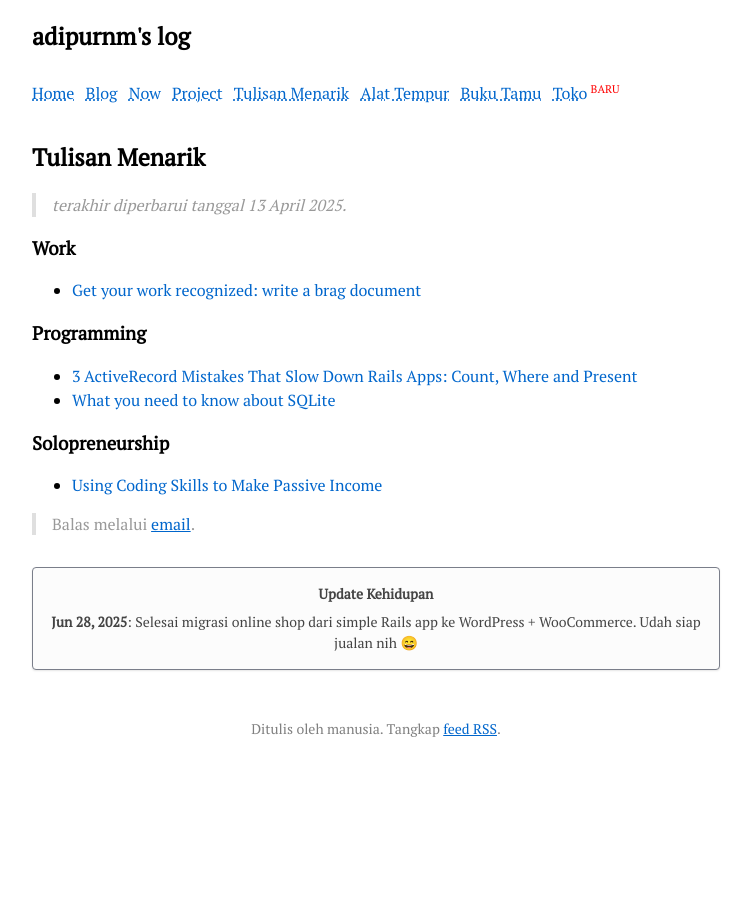
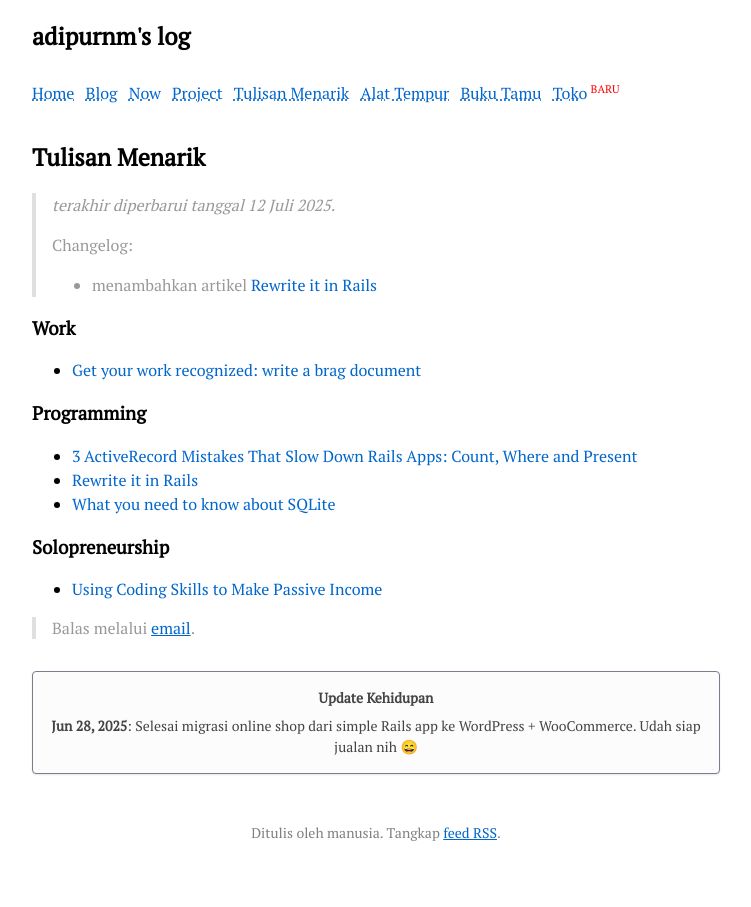
Before and after one commit to adiprnm/weblog, a Jekyll site: the page built from tulisan-menarik.md, in a window 1280 px wide. Shown: the whole page, without its empty margins (264-1015 px from the left). Built offline with Jekyll 4.4.1, drawn with Linux system fonts in a browser that asks for light colours.

Commit message:
new post: pelajaran dari rewrite it in rails

```diff
--- a/tulisan-menarik.md
+++ b/tulisan-menarik.md
@@ -5,7 +5,10 @@ permalink: /tulisan-menarik
 description: Kumpulan tulisan yang menarik untuk dibaca.
 ---
 
-> *terakhir diperbarui tanggal 13 April 2025.*
+> *terakhir diperbarui tanggal 12 Juli 2025.*
+>
+> Changelog:
+> - menambahkan artikel [Rewrite it in Rails](https://dirkjonker.bearblog.dev/rewrite-it-in-rails/)
 
 ### Work
 
@@ -14,6 +17,7 @@ description: Kumpulan tulisan yang menarik untuk dibaca.
 ### Programming
 
 * [3 ActiveRecord Mistakes That Slow Down Rails Apps: Count, Where and Present](https://www.speedshop.co/2019/01/10/three-activerecord-mistakes.html)
+* [Rewrite it in Rails](https://dirkjonker.bearblog.dev/rewrite-it-in-rails/)
 * [What you need to know about SQLite](https://joyofrails.com/articles/what-you-need-to-know-about-sqlite)
 
 ### Solopreneurship
```
Also changed, not shown: _posts/2025-07-12-pelajaran-dari-artikel-rewrite-it-in-rails.md (added, +66 -0 lines).
